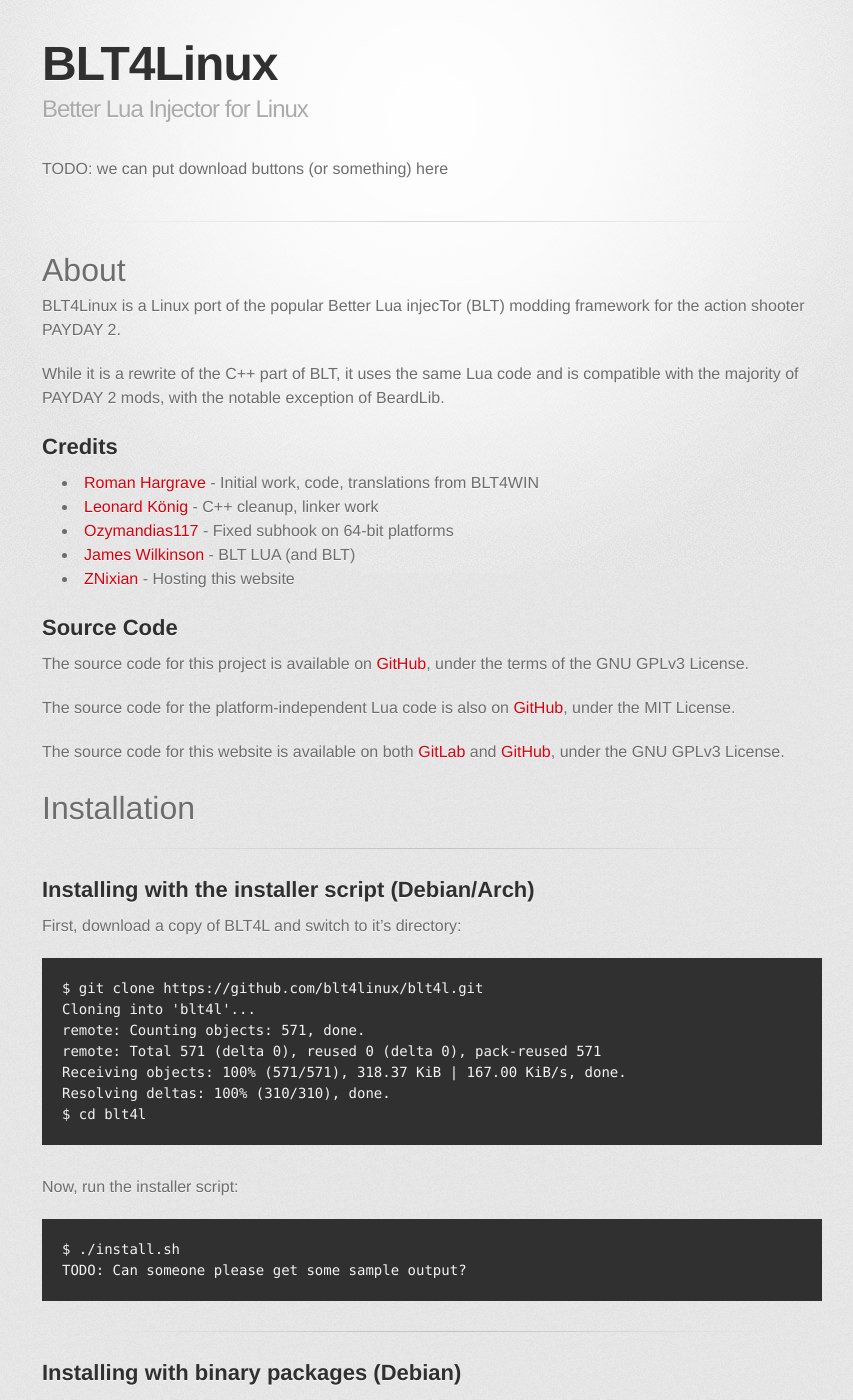
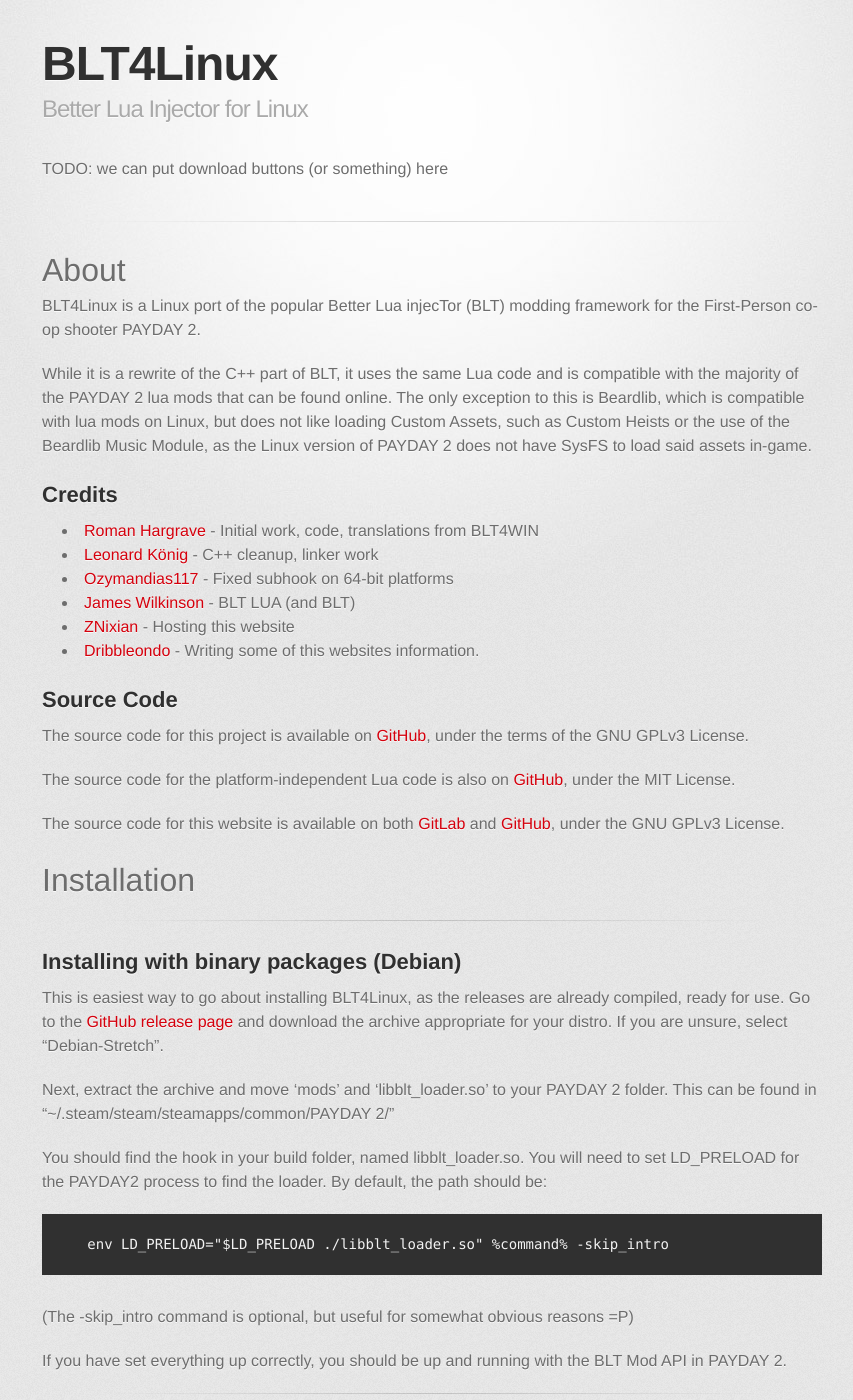
Before and after one commit to blt4linux/blt4linux.info, a Jekyll site: the page built from index.md, in a window 1280 px wide and 1400 px high. Shown: the whole window, without its empty margins (208-1061 px from the left). Built offline with Jekyll 4.4.1, drawn with Linux system fonts in a browser that asks for light colours; some web fonts are replaced; our own code applies the rules of GitHub Pages for plain Markdown files; some of the changed text lies outside the part shown.

Commit message:
Added some more information to the site
Placed the "prebuilt releases" first, as that's likley the most useful to the people downloading it. also added my name to credits, and tweaked the "about" paragraph a bit.

```diff
--- a/index.md
+++ b/index.md
@@ -4,11 +4,13 @@
 
 # About
 BLT4Linux is a Linux port of the popular Better Lua injecTor (BLT)
-modding framework for the action shooter PAYDAY 2.
+modding framework for the First-Person co-op shooter PAYDAY 2.
 
 While it is a rewrite of the C++ part of BLT, it uses the same Lua
-code and is compatible with the majority of PAYDAY 2 mods, with
-the notable exception of BeardLib.
+code and is compatible with the majority of the PAYDAY 2 lua mods that can be found online.
+The only exception to this is Beardlib, which is compatible with lua mods on Linux, but does not
+like loading Custom Assets, such as Custom Heists or the use of the Beardlib Music Module, as
+the Linux version of PAYDAY 2 does not have SysFS to load said assets in-game.
 
 ## Credits
  - [Roman Hargrave](https://github.com/RomanHargrave) - Initial work, code, translations from BLT4WIN
@@ -16,6 +18,7 @@
  - [Ozymandias117](https://github.com/Ozymandias117) - Fixed subhook on 64-bit platforms
  - [James Wilkinson](https://github.com/JamesWilko) - BLT LUA (and BLT)
  - [ZNixian](https://znix.xyz) - Hosting this website
+ - [Dribbleondo](http://twitter.com/dribbleondo) - Writing some of this websites information.
 
 ## Source Code
 The source code for this project is available on [GitHub](https://github.com/blt4linux/blt4l),
@@ -28,6 +31,26 @@
 and [GitHub](https://github.com/blt4linux/blt4linux.info), under the GNU GPLv3 License.
 
 # Installation
+
+---
+
+## Installing with binary packages (Debian)
+This is easiest way to go about installing BLT4Linux, as the releases are already compiled,
+ready for use. Go to the [GitHub release page](https://github.com/blt4linux/blt4l/releases/latest)
+and download the archive appropriate for your distro. If you are unsure, select "Debian-Stretch".
+
+Next, extract the archive and move 'mods' and 'libblt_loader.so' to your PAYDAY 2 folder.
+This can be found in "~/.steam/steam/steamapps/common/PAYDAY 2/"
+
+You should find the hook in your build folder, named libblt_loader.so.
+You will need to set LD_PRELOAD for the PAYDAY2 process to find the loader. By default,
+the path should be:
+
+       env LD_PRELOAD="$LD_PRELOAD ./libblt_loader.so" %command% -skip_intro
+
+(The -skip_intro command is optional, but useful for somewhat obvious reasons =P)
+
+If you have set everything up correctly, you should be up and running with the BLT Mod API in PAYDAY 2.
 
 ---
 
@@ -139,8 +148,7 @@
 You should find the hook in your build folder, named libblt_loader.so.
 
 ### Setting LD_PRELOAD
-TODO: clean up a little
-
+As with the prebuilt, releases, you need to make sure that PAYDAY 2 can find the Lua hook.
 Go into steam, and set the launch command to:
 
 	env LD_PRELOAD="$LD_PRELOAD ./libblt_loader.so" %command% -skip_intro
```
Also changed, not shown: other parts of index.md (+0 -14 lines).
